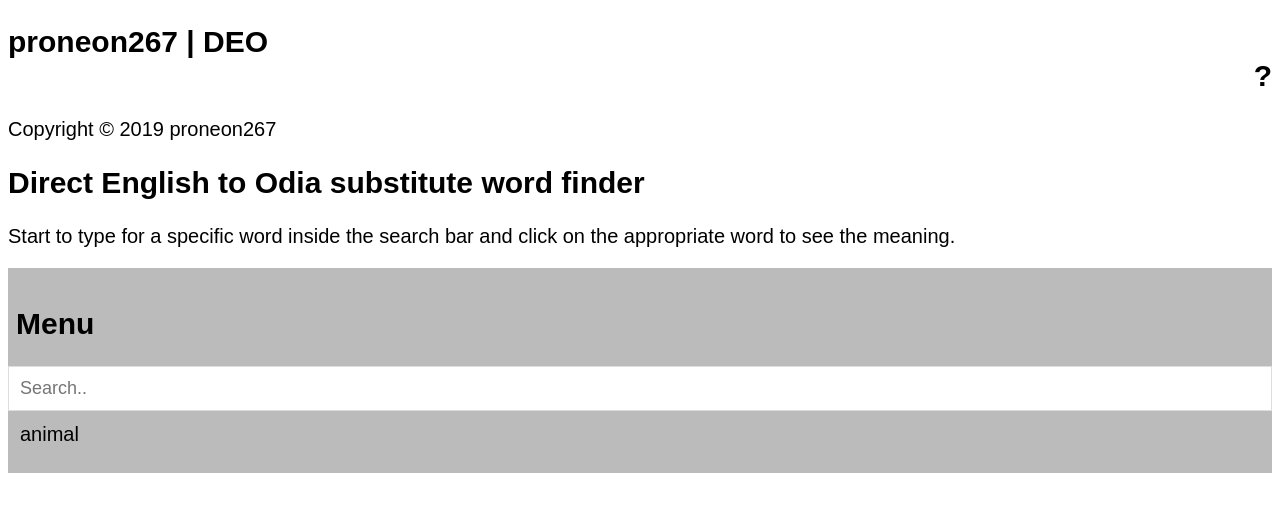
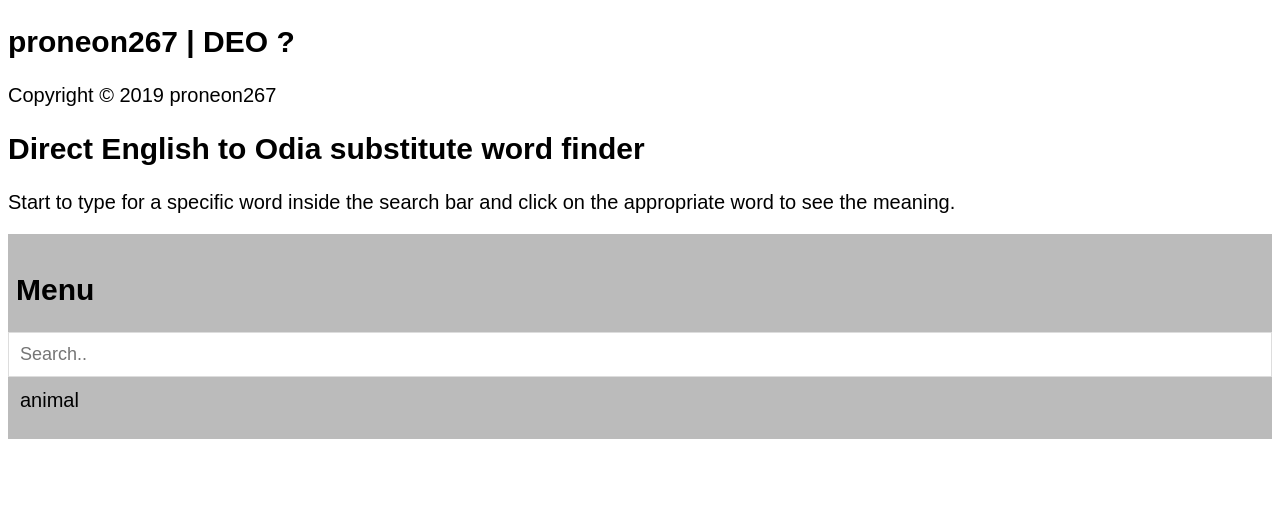
Before and after one commit to proneon267/deo, a Jekyll site: the page built from index.html, in a window 1280 px wide. Shown: the top 512 px of the page. Built offline with Jekyll 4.4.1, drawn with Linux system fonts in a browser that asks for light colours.

Commit message:
Update default.html

```diff
--- a/_layouts/default.html
+++ b/_layouts/default.html
@@ -62,7 +62,7 @@ body {
 </style>
 </head>
 <body>
-	<h2>proneon267 | DEO <div class="help">?</div></h2>
+	<h2>proneon267 | DEO <span class="help">?</span></h2>
 	Copyright &copy; {{ site.time | date: '%Y' }} proneon267
 <h2>Direct English to Odia substitute word finder</h2>
 <p>Start to type for a specific word inside the search bar and click on the appropriate word to see the meaning.</p>
```
